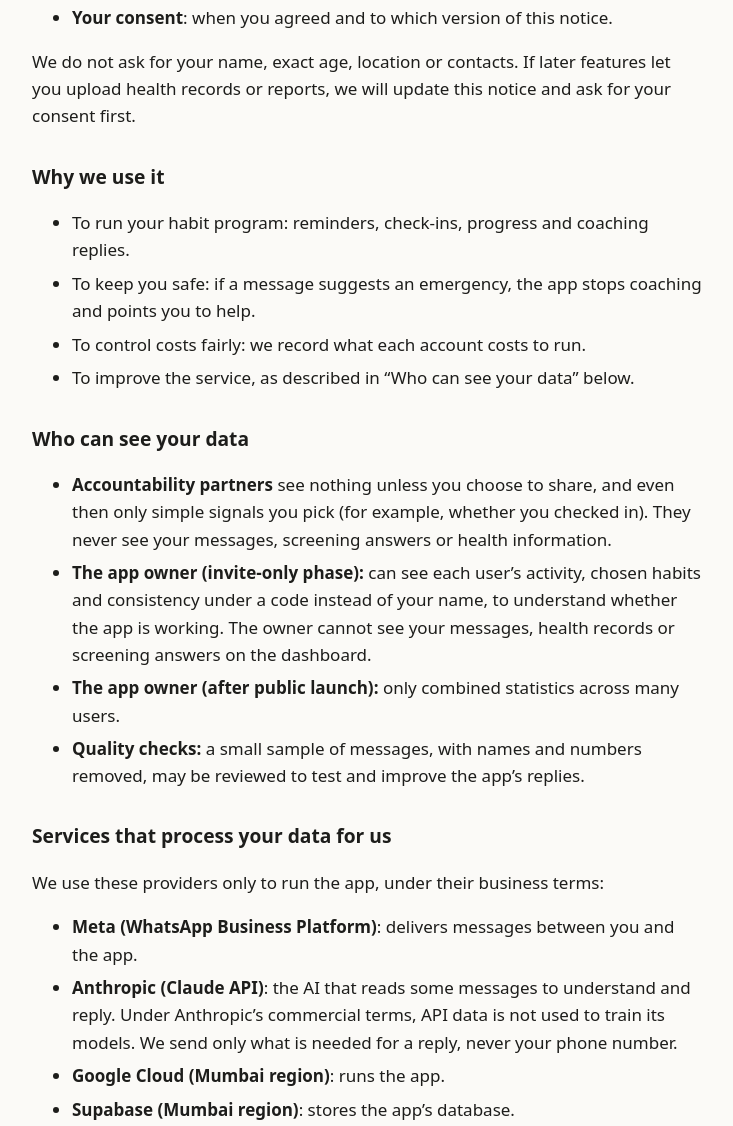
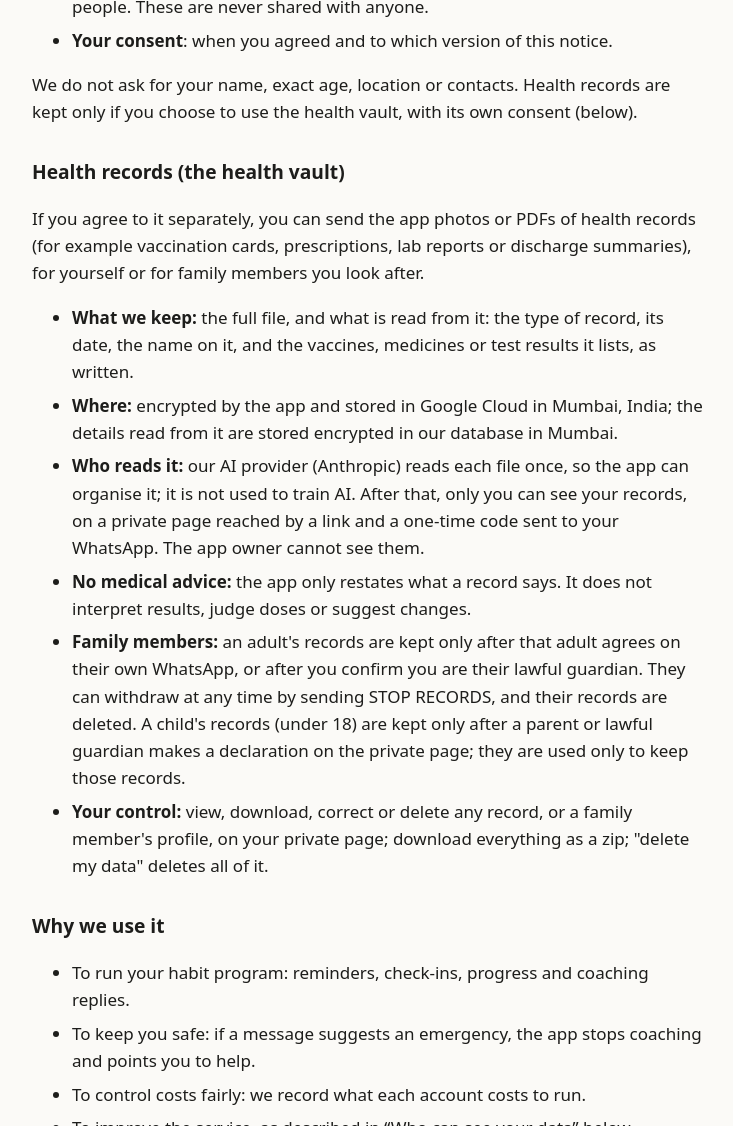
Before and after one commit to ubershanx/centenarian-site, a plain HTML site: page privacy.html in a window 1280 px wide. Shown: the part 949-2075 px from the top of the page, without its empty margins (272-1005 px from the left). Drawn offline with Linux system fonts and the light colour scheme.

Commit message:
Privacy notice v0.2 DRAFT: health vault section for owner review (not published)
Co-Authored-By: Claude Opus 5.5 <noreply@anthropic.com>

```diff
--- a/privacy.html
+++ b/privacy.html
@@ -10,7 +10,7 @@
 <main>
   <p><a href="index.html">← Centenarian</a></p>
   <h1>Privacy notice</h1>
-  <p class="meta">Version 0.1 (DRAFT) · Last updated 22 November 2026 · Applies to the invite-only phase</p>
+  <p class="meta">Version 0.2 (DRAFT, health vault added for review) · Last updated 24 November 2026 · Applies to the invite-only phase</p>
 
   <p>Centenarian is a habit coach you use inside WhatsApp. It is run by Shankar Ramchandran (“we”).
   This notice explains what we collect, why, where it is kept, who can see it, and how you can
@@ -34,8 +34,31 @@
     <li><strong>Safety screening answers</strong> (yes/no only) for habits that could harm some people. These are never shared with anyone.</li>
     <li><strong>Your consent</strong>: when you agreed and to which version of this notice.</li>
   </ul>
-  <p>We do not ask for your name, exact age, location or contacts. If later features let you upload
-  health records or reports, we will update this notice and ask for your consent first.</p>
+  <p>We do not ask for your name, exact age, location or contacts. Health records are kept only if you
+  choose to use the health vault, with its own consent (below).</p>
+
+  <h2>Health records (the health vault)</h2>
+  <p>If you agree to it separately, you can send the app photos or PDFs of health records (for example
+  vaccination cards, prescriptions, lab reports or discharge summaries), for yourself or for family
+  members you look after.</p>
+  <ul>
+    <li><strong>What we keep:</strong> the full file, and what is read from it: the type of record, its date,
+      the name on it, and the vaccines, medicines or test results it lists, as written.</li>
+    <li><strong>Where:</strong> encrypted by the app and stored in Google Cloud in Mumbai, India; the details
+      read from it are stored encrypted in our database in Mumbai.</li>
+    <li><strong>Who reads it:</strong> our AI provider (Anthropic) reads each file once, so the app can
+      organise it; it is not used to train AI. After that, only you can see your records, on a private
+      page reached by a link and a one-time code sent to your WhatsApp. The app owner cannot see them.</li>
+    <li><strong>No medical advice:</strong> the app only restates what a record says. It does not interpret
+      results, judge doses or suggest changes.</li>
+    <li><strong>Family members:</strong> an adult's records are kept only after that adult agrees on their own
+      WhatsApp, or after you confirm you are their lawful guardian. They can withdraw at any time by
+      sending STOP RECORDS, and their records are deleted. A child's records (under 18) are kept only
+      after a parent or lawful guardian makes a declaration on the private page; they are used only to
+      keep those records.</li>
+    <li><strong>Your control:</strong> view, download, correct or delete any record, or a family member's
+      profile, on your private page; download everything as a zip; "delete my data" deletes all of it.</li>
+  </ul>
 
   <h2>Why we use it</h2>
   <ul>
@@ -65,13 +88,15 @@
     <li><strong>Anthropic (Claude API)</strong>: the AI that reads some messages to understand and reply.
       Under Anthropic’s commercial terms, API data is not used to train its models. We send only what is
       needed for a reply, never your phone number.</li>
-    <li><strong>Google Cloud (Mumbai region)</strong>: runs the app.</li>
+    <li><strong>Google Cloud (Mumbai region)</strong>: runs the app and stores health-vault files, encrypted.</li>
     <li><strong>Supabase (Mumbai region)</strong>: stores the app’s database.</li>
   </ul>
 
   <h2>How long we keep it</h2>
   <ul>
     <li>Your account data: while you use the app, until you delete it.</li>
+    <li>Health records: until you delete them (or the family member withdraws); a deleted file is gone at
+      once, with no copies kept.</li>
     <li>Usage events (for statistics): up to 13 months, then only combined totals remain.</li>
     <li>Cost records: kept for accounting, with the link to you removed when you delete your data.</li>
   </ul>
@@ -89,7 +114,8 @@
   Protection Act 2012.</p>
 
   <h2>Who can use Centenarian</h2>
-  <p>You must be 18 or older. During the invite-only phase, only people invited by the owner can use it.</p>
+  <p>You must be 18 or older. During the invite-only phase, only people invited by the owner can use it.
+  A parent or lawful guardian may keep a child's health records in the health vault, as described above.</p>
 
   <h2>Not medical advice</h2>
   <p>Centenarian suggests everyday habits and shows the research behind them. It does not diagnose,
```
